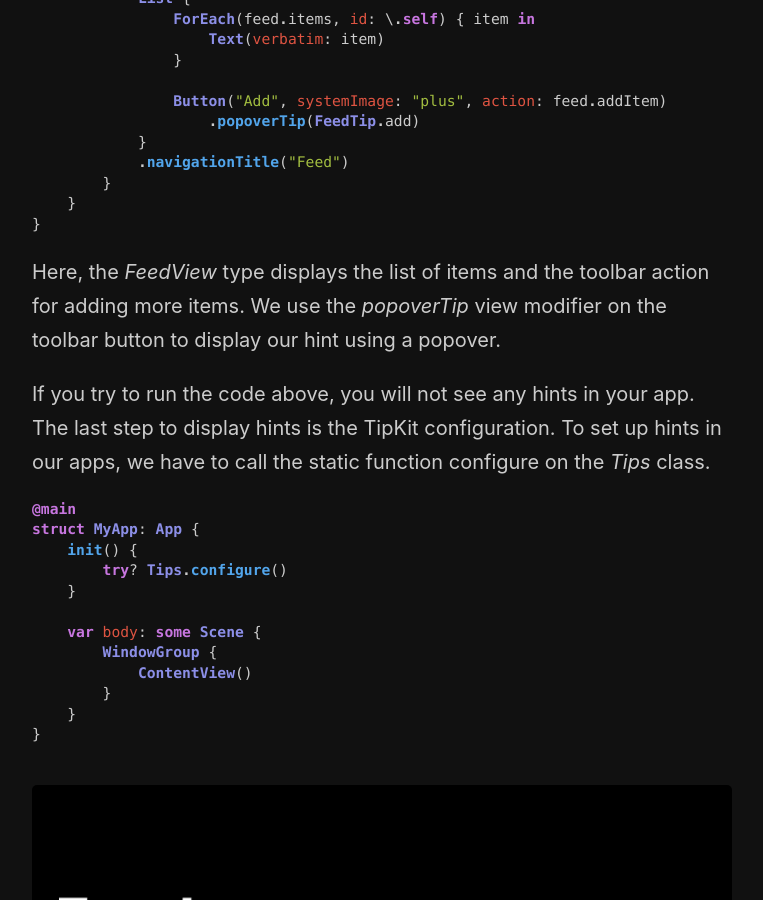
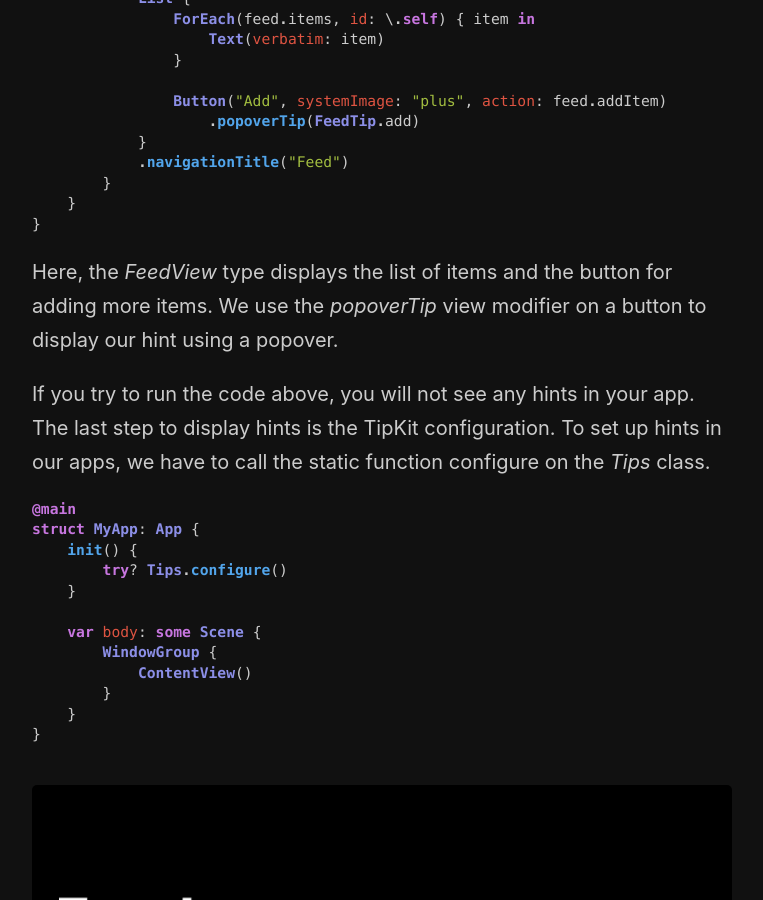
Before and after one commit to mecid/mecid.github.io, a Jekyll site: the page built from _posts/2024-05-07-discovering-app-features-with-tipkit-basics.md, in a window 1280 px wide and 900 px high, scrolled down 1312 px. Shown: the whole window, without its empty margins (258-1021 px from the left). Built offline with Jekyll 4.4.1, drawn with Linux system fonts in a browser that asks for light colours.

Commit message:
small text improvement in the tipkit post

````diff
--- a/_posts/2024-05-07-discovering-app-features-with-tipkit-basics.md
+++ b/_posts/2024-05-07-discovering-app-features-with-tipkit-basics.md
@@ -51,7 +51,7 @@ struct FeedView: View {
 }
 ```
 
-Here, the *FeedView* type displays the list of items and the toolbar action for adding more items. We use the *popoverTip* view modifier on the toolbar button to display our hint using a popover.
+Here, the *FeedView* type displays the list of items and the button for adding more items. We use the *popoverTip* view modifier on a button to display our hint using a popover.
 
 If you try to run the code above, you will not see any hints in your app. The last step to display hints is the TipKit configuration. To set up hints in our apps, we have to call the static function configure on the *Tips* class.
 
````
